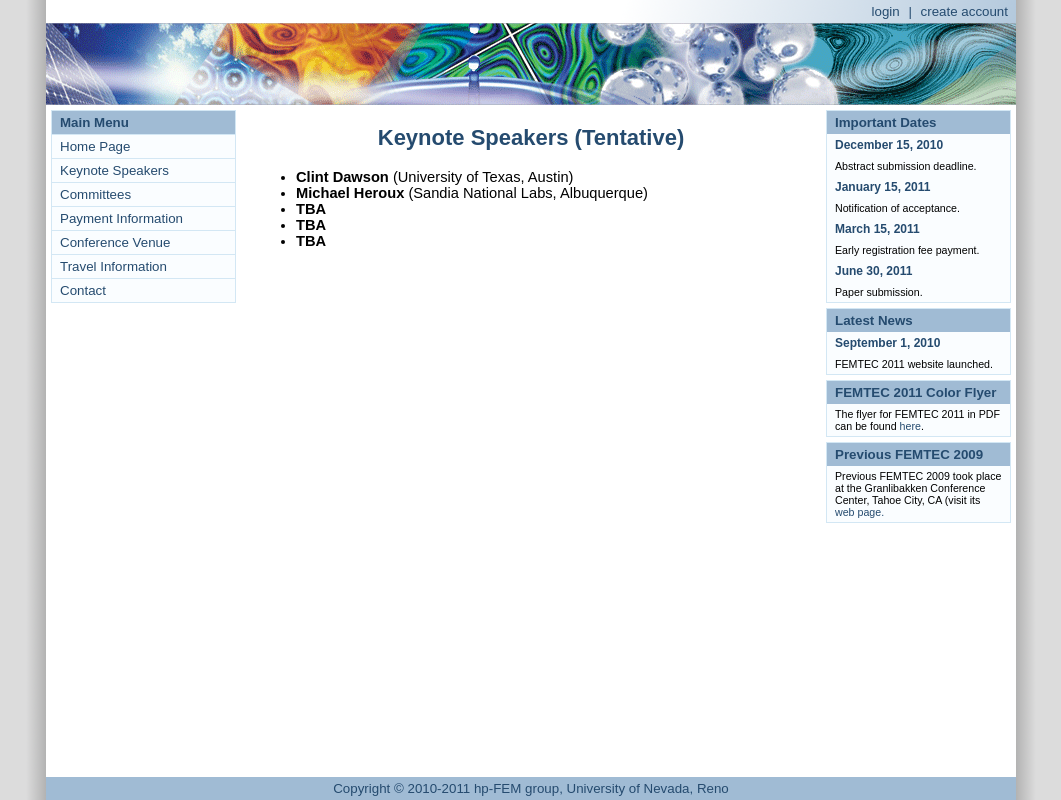
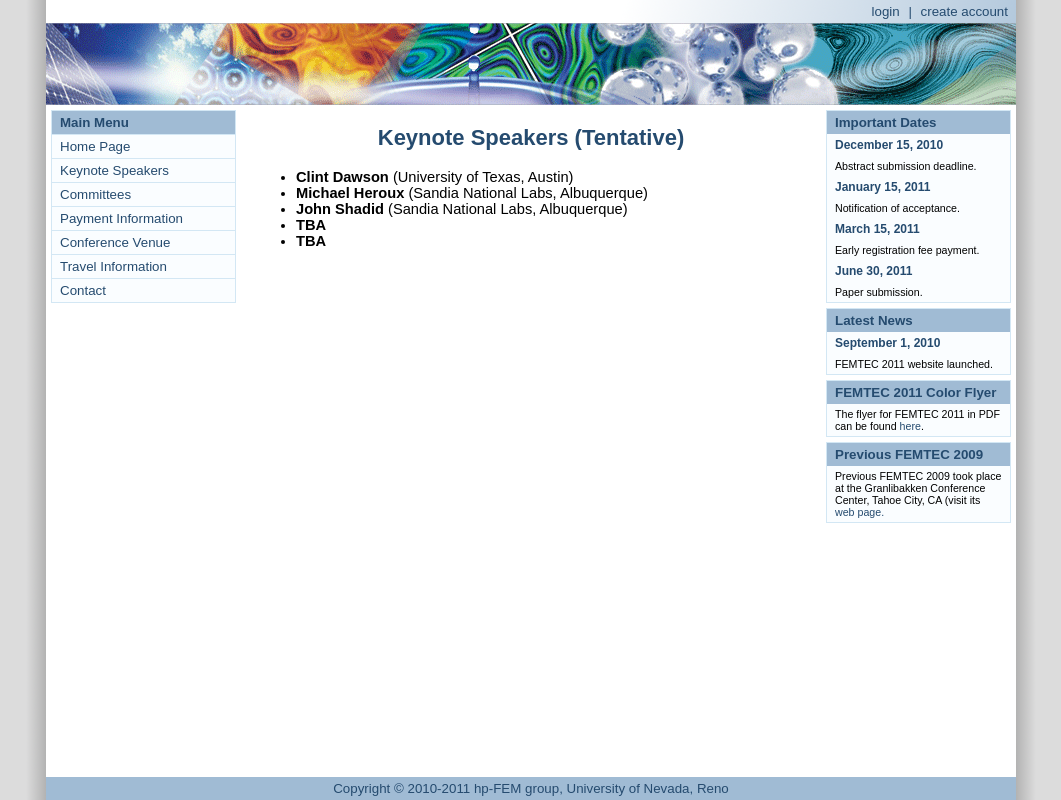
Before and after one commit to mattpap/femtec-2011, a Django app: template femtec/templates/content/keynote.html in a window 1280 px wide. Shown: the whole page, without its empty margins (109-1170 px from the left). Run offline with Django 3.2, Linux system fonts and the light colour scheme; the template is opened without the code that fills it, so the values that code supplies are empty; parts of the project's set-up code (start-up, migrations or seed data) failed here and were passed over.

Commit message:
Shadid added as keynote speaker.

```diff
--- a/femtec/templates/content/keynote.html
+++ b/femtec/templates/content/keynote.html
@@ -6,7 +6,7 @@
     <ul>
         <li><b>Clint Dawson</b> (University of Texas, Austin)</li>
         <li><b>Michael Heroux </b> (Sandia National Labs, Albuquerque)</li>
-        <li><b>TBA</b></li>
+        <li><b>John Shadid</b> (Sandia National Labs, Albuquerque)</li>
         <li><b>TBA</b> </li>
         <li><b>TBA</b> </li>
     </ul>
```
